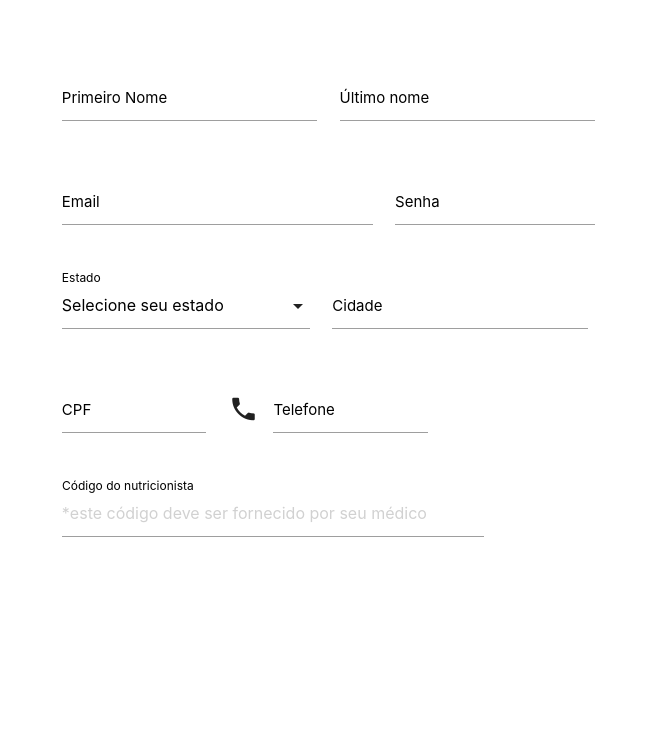
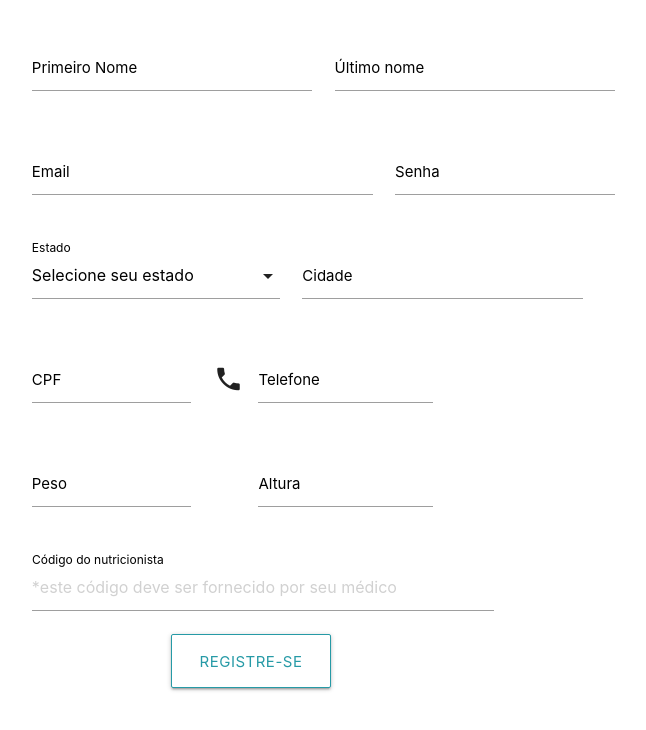
Before and after one commit to oGabrielArruda/cherryHealthy, a plain HTML site: page index-html/signup.html in a window 1280 px wide. Shown: the part 130-860 px from the top of the page, without its empty margins (301-947 px from the left). Before the commit the page ends 800 px from the top, so only its background shows below. Drawn offline with nearby package versions, Linux system fonts and the light colour scheme.

Commit message:
Cadastro e correções

```diff
--- a/css/home.css
+++ b/css/home.css
@@ -3,6 +3,9 @@ body{
     width: 100%;
 }
 
+html {
+  scroll-behavior: smooth;
+}
 
 .tituloHome{
     text-align: center;
--- a/css/signup.css
+++ b/css/signup.css
@@ -26,6 +26,10 @@
     color: #000;
   }
 
+html, body{
+  overflow: hidden;
+}
+
 
 h1{
     margin: 0 auto;
@@ -45,5 +49,20 @@ img{
 
  #cadst{
      margin-left: 10%;
-     padding: 70px;
+     padding: 40px;
  }
+
+#proximo{
+  margin-left: 150px;
+  background-color: white;
+  color: rgb(38, 154, 166);
+  border: 1px solid rgb(38, 154, 166);
+}
+
+#proximo:hover{
+  background-color: rgb(38, 154, 166);
+  color: white;
+  -webkit-transition: background-color 250ms linear;
+  -ms-transition: background-color 250ms linear;
+  transition: background-color ms linear;
+}
--- a/index-html/signup.html
+++ b/index-html/signup.html
@@ -5,7 +5,7 @@
   <meta charset="UTF-8">
   <meta name="viewport" content="width=device-width, initial-scale=1.0">
   <meta http-equiv="X-UA-Compatible" content="ie=edge">
-  <title>Cadastro - CherryHealthy</title>
+  <title>Cadastro | CherryHealthy</title>
   <link href="https://fonts.googleapis.com/icon?family=Material+Icons" rel="stylesheet">
   <link rel="stylesheet" href="https://cdnjs.cloudflare.com/ajax/libs/materialize/1.0.0/css/materialize.min.css">
   <link rel="stylesheet" href="../css/signup.css">
@@ -93,11 +93,24 @@
             </div>
           </div>
           <div class="row">
+            <div class="input-field col s3">
+              <input id="cpf" type="number" class="validate" min="30" max="500">
+              <label for="cpf">Peso</label>
+            </div>
+            <div class="input-field col s4">
+              <i class="material-icons prefix">altura</i>
+              <input id="altura" type="number" class="validate" min="1.00" max="2.50">
+              <label for="altura">Altura</label>
+            </div>
+          </div>
+          <div class="row">
             <div class="input-field col s8">
               <input id="codMedico" type="text" class="validate" placeholder="*este código deve ser fornecido por seu médico">
               <label for="codMedico">Código do nutricionista</label>
             </div>
+            <a class="waves-effect waves-light btn-large" id="proximo">Registre-se</a>
           </div>
+
         </form>
       </div>
     </div>
```
Also changed, not shown: index-html/home.html (+1 -1 lines), index-html/login.html (+1 -1 lines), js/signup.js (line endings or trailing spaces), 1 other file.
